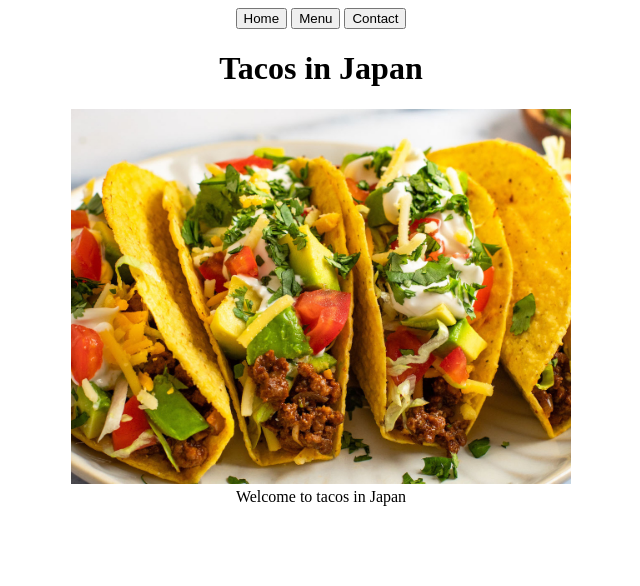
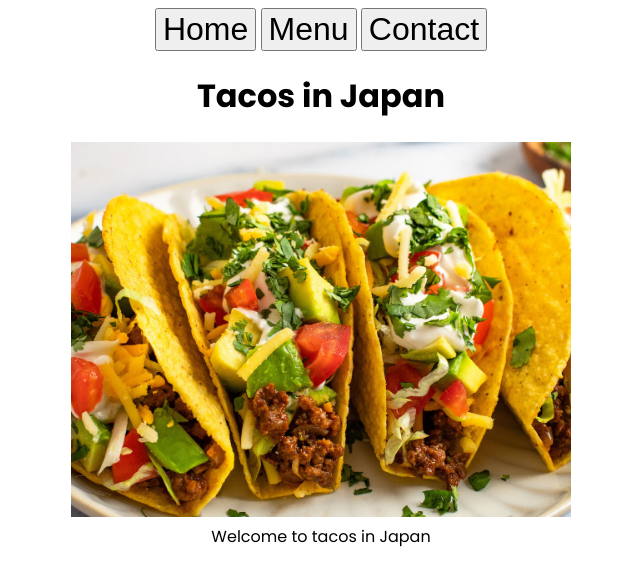
Before and after one commit to Curtendo/restaurant, a website built with webpack: page src/index.html in a window 1280 px wide. Shown: the whole page, without its empty margins (319-959 px from the left). Built offline with nearby package versions, Linux system fonts and the light colour scheme.

Commit message:
Import Google "Poppins" font

```diff
--- /dev/null
+++ b/src/home.js
@@ -0,0 +1,27 @@
+import Tacos from './beeftacos.jpg';
+
+const contentDiv = document.querySelector("#content");
+
+function addHomeElements(contentDiv) {
+    const newH1 = document.createElement("h1");
+    newH1.classList.add("title");
+    newH1.textContent = "Tacos in Japan";
+
+    const tacosPic = new Image();
+    tacosPic.src = Tacos;
+    tacosPic.width = "500";
+
+    const picAndTextDiv = document.createElement("div");
+    picAndTextDiv.classList.add("pic-and-text");
+
+    const welcomeDiv = document.createElement("div");
+    welcomeDiv.classList.add("welcome-message");
+    welcomeDiv.textContent = "Welcome to tacos in Japan";
+
+    contentDiv.appendChild(newH1);
+    contentDiv.appendChild(picAndTextDiv);
+    picAndTextDiv.appendChild(tacosPic);
+    picAndTextDiv.appendChild(welcomeDiv);
+}
+
+export { addHomeElements };
--- a/src/index.html
+++ b/src/index.html
@@ -8,9 +8,9 @@
 <body>
     <header>
         <nav>
-            <button>Home</button>
-            <button>Menu</button>
-            <button>Contact</button>
+            <button class="nav-button">Home</button>
+            <button class="nav-button">Menu</button>
+            <button class="nav-button">Contact</button>
         </nav>
     </header>
     <div id="content"></div>
--- a/src/index.js
+++ b/src/index.js
@@ -1,28 +1,6 @@
-import Tacos from './beeftacos.jpg';
+import { addHomeElements } from './home';
 import './style.css';
 
 const contentDiv = document.querySelector("#content");
 
-function addElement() {
-    const newH1 = document.createElement("h1");
-    newH1.classList.add("title");
-    newH1.textContent = "Tacos in Japan";
-
-    const tacosPic = new Image();
-    tacosPic.src = Tacos;
-    tacosPic.width = "500";
-
-    const picAndTextDiv = document.createElement("div");
-    picAndTextDiv.classList.add("pic-and-text");
-
-    const welcomeDiv = document.createElement("div");
-    welcomeDiv.classList.add("welcome-message");
-    welcomeDiv.textContent = "Welcome to tacos in Japan";
-
-    contentDiv.appendChild(newH1);
-    contentDiv.appendChild(picAndTextDiv);
-    picAndTextDiv.appendChild(tacosPic);
-    picAndTextDiv.appendChild(welcomeDiv);
-}
-
-addElement();
+addHomeElements(contentDiv);
--- a/src/style.css
+++ b/src/style.css
@@ -1,3 +1,5 @@
+@import url('https://fonts.googleapis.com/css2?family=Poppins:wght@400;700&display=swap');
+
 * {
     box-sizing: border-box;
 }
@@ -7,4 +9,14 @@ body {
     flex-direction: column;
     align-items: center;
     text-align: center;
+    font-family: 'Poppins', sans-serif;
 }
+
+.nav-button {
+    font-weight: 100;
+    font-size: 2rem;
+}
+
+.title {
+    font-weight: 1000;
+}
--- a/webpack.config.js
+++ b/webpack.config.js
@@ -31,6 +31,10 @@ module.exports = {
         test: /\.(png|svg|jpg|jpeg|gif)$/i,
         type: 'asset/resource',
       },
+      {
+        test: /\.(woff|woff2|eot|ttf|otf)$/i,
+        type: 'asset/resource',
+      },
     ],
   },
 };
```
